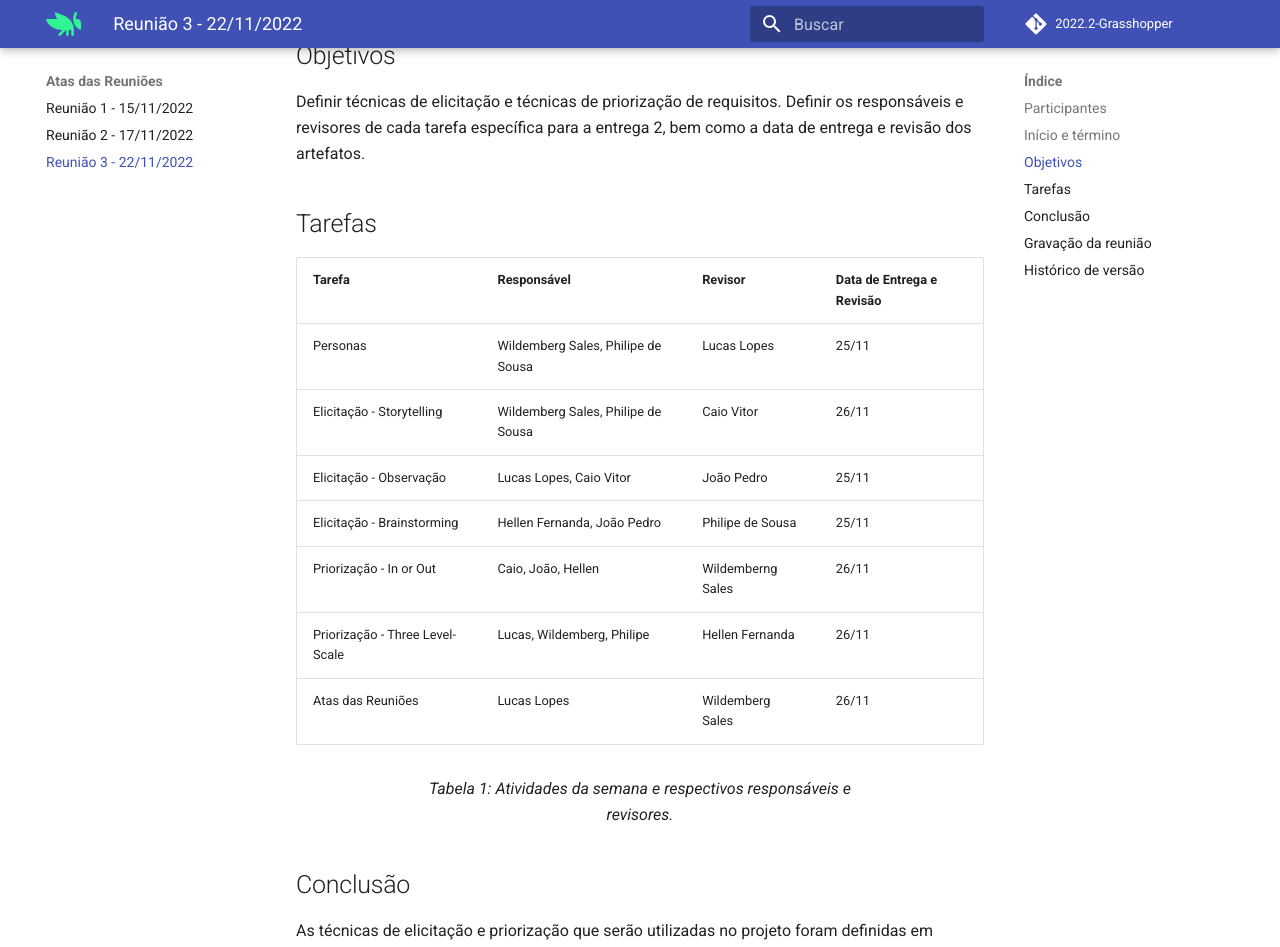
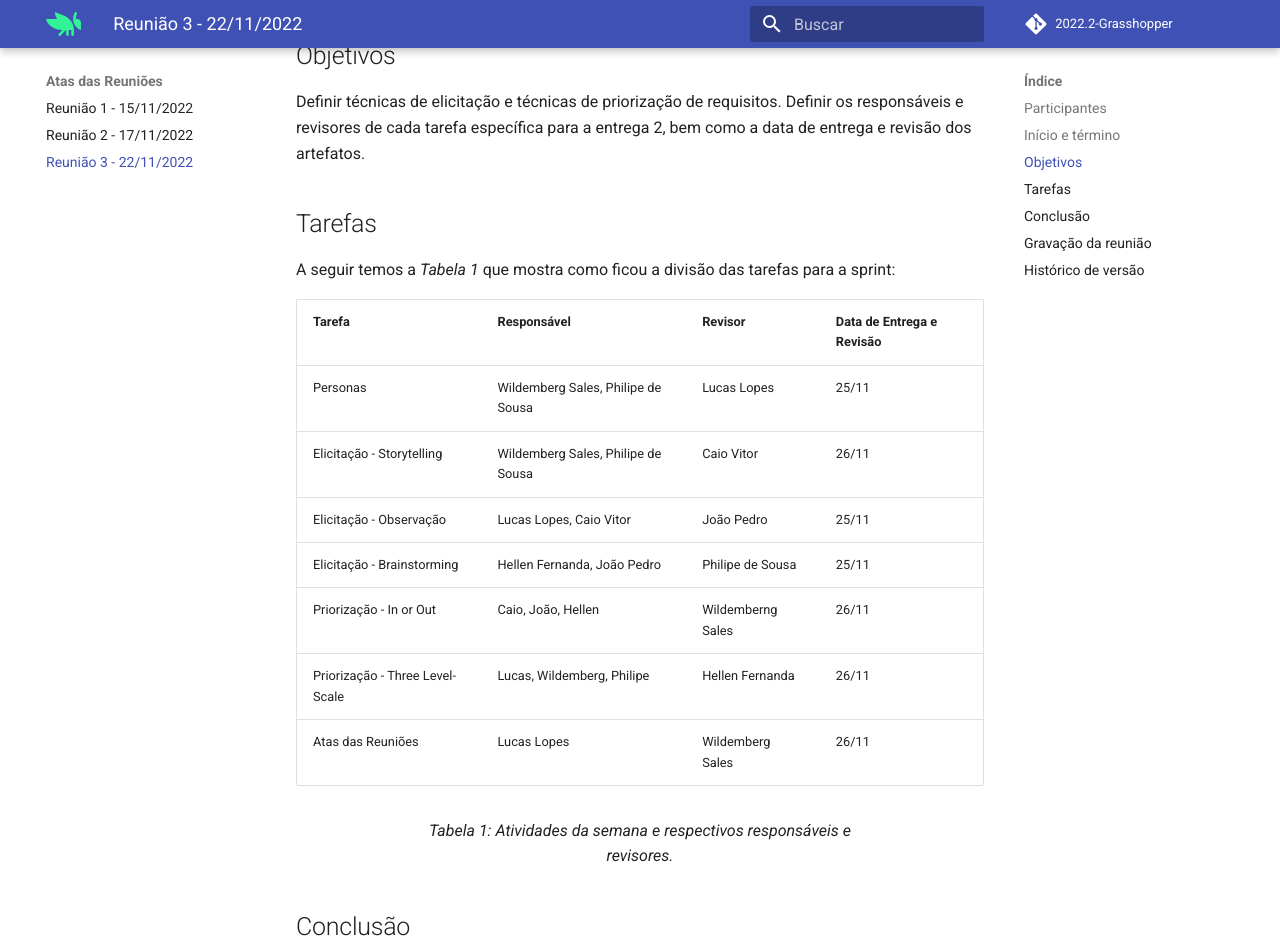
Before and after one commit to Requisitos-de-Software/2022.2-Grasshopper, an MkDocs documentation site: the page built from docs/atas-das-reunioes/reuniao3.md, in a window 1280 px wide and 1400 px high, scrolled down 656 px. Shown: the top 947 px of the window. Built offline with MkDocs 1.6.1 and Material for MkDocs 9.7.7, drawn with Linux system fonts in a browser that asks for light colours; comment, search, counter and statistics services are not loaded; some of the changed text lies outside the part shown.

Commit message:
Ajustado números das versões e chamda de tabela

```diff
--- a/docs/atas-das-reunioes/reuniao3.md
+++ b/docs/atas-das-reunioes/reuniao3.md
@@ -20,6 +20,9 @@
 
 
 ## Tarefas
+
+A seguir temos a <i>Tabela 1</i> que mostra como ficou a divisão das tarefas para a sprint:
+
 | Tarefa | Responsável | Revisor | Data de Entrega e Revisão |
 | ---- | ---- | ---- | ---- |
 | Personas | Wildemberg Sales, Philipe de Sousa | Lucas Lopes | 25/11 |
@@ -41,4 +44,5 @@
 ## Histórico de versão
 | Versão | Data | Descrição | Autor | Revisor |
 | :----: | :--: | :-------: | :---: | :-----: |
-| 0.1 | 22/11/2022 | Criação da ata de reunião | Lucas Lopes | - |
+| 1.0 | 22/11/2022 | Criação da ata de reunião | Lucas Lopes | Wildemberg Sales |
+| 1.1 | 24/11/2022 | Ajustado números das versões e chamda de tabela | Wildemberg Sales | Lucas Lopes |
```
